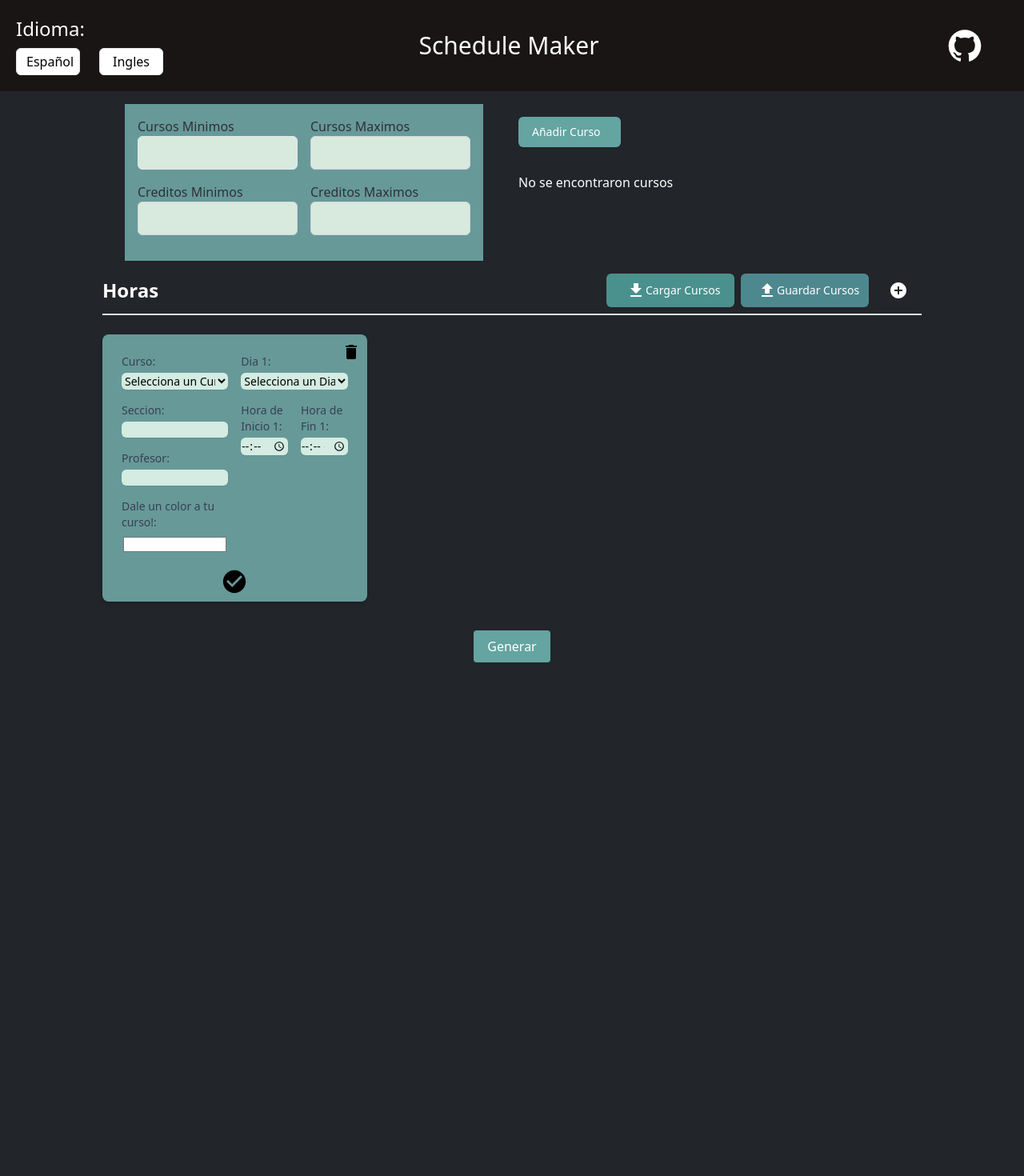
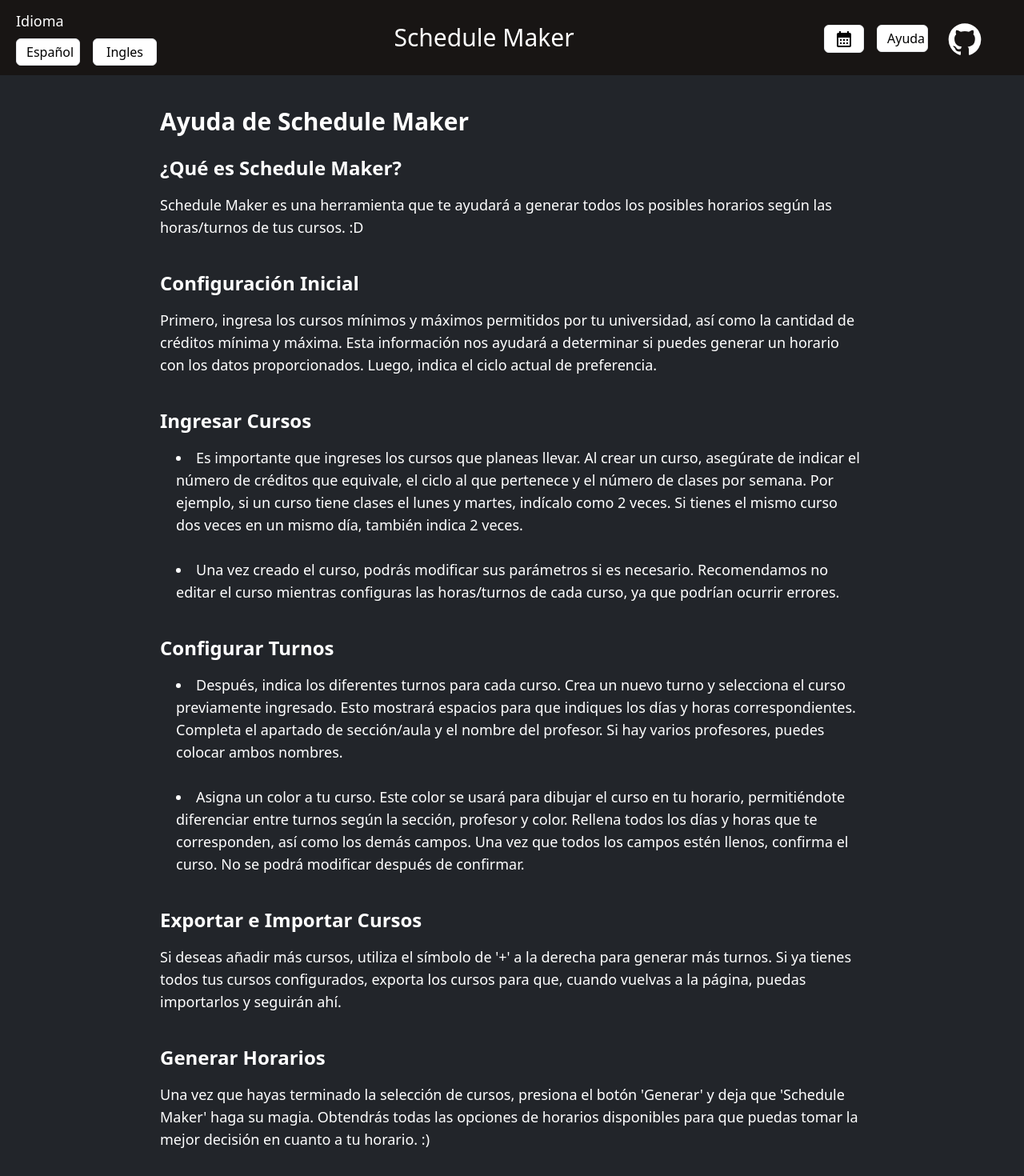
Before and after one commit to joaquinsalinas06/Schedule-Maker, a React (Vite) app: page /help in a window 1280 px wide. Shown: the top 1470 px of the page at 80% size. Before the commit the page ends 848 px from the top, so only its background shows below. Built offline with nearby package versions, Linux system fonts and the light colour scheme.

Commit message:
Añadido de pages

```diff
--- a/package.json
+++ b/package.json
@@ -17,7 +17,9 @@
     "i18next": "^23.12.2",
     "react": "^18.3.1",
     "react-dom": "^18.3.1",
-    "react-i18next": "^15.0.0"
+    "react-i18next": "^15.0.0",
+    "react-router": "^6.25.1",
+    "react-router-dom": "^6.25.1"
   },
   "devDependencies": {
     "@types/react": "^18.3.3",
--- a/src/App.jsx
+++ b/src/App.jsx
@@ -1,28 +1,33 @@
 import React, { useContext } from "react";
-import { CourseList } from "./components/Courses/CourseList";
-import { SemesterForm } from "./components/SemesterForm";
 import { CourseContext } from "./contexts/CourseContext";
-import { ScheduleComponent } from "./components/Schedule";
-import { CourseOptions } from "./components/Courses/CourseOptions";
-import { useTranslation } from 'react-i18next';
+import { MainPage } from "./Pages/MainPage";
+import { useTranslation } from "react-i18next";
+import {
+  BrowserRouter as Router,
+  Routes,
+  Route,
+  Navigate,
+} from "react-router-dom";
 import { Header } from "./components/Header";
+import { Help } from "./Pages/Help";
+import { Footer } from "./components/Footer";
 
 function App() {
   const { courses } = useContext(CourseContext);
 
   const { t, i18n } = useTranslation();
 
-
-
   return (
     <>
-      <Header />
-      <div className="grid grid-cols-1 md:grid-cols-2 gap-4 py-4 w-4/5 mx-auto">
-        <SemesterForm />
-        <CourseList />
-      </div>
-      <CourseOptions />
-      <ScheduleComponent />
+      <Router>
+        <Header />
+        <Routes>
+          <Route path="/" element={<MainPage />} />
+          <Route path="/help" element={<Help />} />
+          <Route path="*" element={<Navigate to="/" />} />
+        </Routes>
+        <Footer />
+      </Router>
     </>
   );
 }
--- /dev/null
+++ b/src/Pages/Help.jsx
@@ -0,0 +1,50 @@
+import React from 'react';
+import { useTranslation } from 'react-i18next';
+
+export const Help = () => {
+  const { t } = useTranslation();
+
+  return (
+    <div className="p-10 text-white w-3/4 mx-auto">
+      <h1 className="text-3xl font-bold mb-6">{t('helpTitle')}</h1>
+
+      <section className="mb-10">
+        <h2 className="text-2xl font-semibold mb-4">{t('helpIntroTitle')}</h2>
+        <p className="text-lg">{t('helpIntroContent')} :D</p>
+      </section>
+
+      <section className="mb-10">
+        <h2 className="text-2xl font-semibold mb-4">{t('helpInitialSetupTitle')}</h2>
+        <p className="text-lg">{t('helpInitialSetupContent')}</p>
+      </section>
+
+      <section className="mb-10">
+        <h2 className="text-2xl font-semibold mb-4">{t('helpCourseInputTitle')}</h2>
+        <ul className="list-disc list-inside text-lg ml-5">
+          <li>{t('helpCourseInputContent1')}</li>
+          <br/>
+          <li>{t('helpCourseInputContent2')}</li>
+        </ul>
+      </section>
+
+      <section className="mb-10">
+        <h2 className="text-2xl font-semibold mb-4">{t('helpShiftSetupTitle')}</h2>
+        <ul className="list-disc list-inside text-lg ml-5">
+          <li>{t('helpShiftSetupContent1')}</li>
+          <br/>
+          <li>{t('helpShiftSetupContent2')}</li>
+        </ul>
+      </section>
+
+      <section className="mb-10">
+        <h2 className="text-2xl font-semibold mb-4">{t('helpExportImportTitle')}</h2>
+        <p className="text-lg">{t('helpExportImportContent')}</p>
+      </section>
+
+      <section>
+        <h2 className="text-2xl font-semibold mb-4">{t('helpGenerateScheduleTitle')}</h2>
+        <p className="text-lg">{t('helpGenerateScheduleContent')} :)</p>
+      </section>
+    </div>
+  );
+};
--- /dev/null
+++ b/src/Pages/MainPage.jsx
@@ -0,0 +1,20 @@
+import React from "react";
+import { CourseList } from "../components/Courses/CourseList";
+import { SemesterForm } from "../components/SemesterForm";
+import { ScheduleComponent } from "../components/Schedule";
+import { CourseOptions } from "../components/Courses/CourseOptions";
+
+
+export const MainPage = () => {
+  return (
+    <>
+
+      <div className="grid grid-cols-1 md:grid-cols-2 gap-4 py-4 w-4/5 mx-auto">
+        <SemesterForm />
+        <CourseList />
+      </div>
+      <CourseOptions />
+      <ScheduleComponent />
+    </>
+  );
+};
--- /dev/null
+++ b/src/components/Footer.jsx
@@ -0,0 +1,14 @@
+import React from "react";
+import { GitHub } from "@mui/icons-material";
+
+export const Footer = () => {
+  return (
+    <footer className="bg-bgHeader px-5 py-1">
+      <div className="flex justify-between items-center">
+        <div className="text-white text-center flex-grow">
+          <p> Schedule Maker </p>
+        </div>
+      </div>
+    </footer>
+  );
+};
--- a/src/components/Header.jsx
+++ b/src/components/Header.jsx
@@ -1,31 +1,42 @@
 import React from "react";
 import { useTranslation } from "react-i18next";
 import { GitHub } from "@mui/icons-material";
+import { useNavigate } from "react-router";
+import { CalendarMonth } from "@mui/icons-material";
 
 export const Header = () => {
+  const navigate = useNavigate();
   const { t, i18n } = useTranslation();
 
   const changeLanguage = (lng) => {
     i18n.changeLanguage(lng);
   };
 
+  const MainPage = () => {
+    navigate("/");
+  };
+
+  const Help = () => {
+    navigate("/help");
+  };
+
   return (
-    <header className="bg-bgHeader px-5 py-5">
+    <header className="bg-bgHeader px-5 py-3">
       <div className="flex justify-between items-center">
         <div>
           <div>
-            <p className="text-white text-2xl mb-2 "> {t("language")}: </p>
+            <p className="text-white text-lg mb-2 "> {t("language")} </p>
           </div>
           <div className="flex">
             <button
               onClick={() => changeLanguage("es")}
-              className="border bg-white rounded-md px-3 py-1 hover:bg-slate-200 mr-3 w-20"
+              className="border bg-white rounded-md px-3 py-1 hover:bg-slate-200 mr-2 w-20"
             >
               {t("es")}
             </button>
             <button
               onClick={() => changeLanguage("en")}
-              className="border bg-white rounded-md px-3 py-1 hover:bg-slate-200 mx-3 w-20"
+              className="border bg-white rounded-md px-3 py-1 hover:bg-slate-200 mx-2 w-20"
             >
               {t("en")}
             </button>
@@ -33,10 +44,26 @@ export const Header = () => {
         </div>
 
         <div className="text-white text-center flex-grow text-3xl">
-          Schedule Maker
+          <a onClick={MainPage} className="cursor-pointer">
+            Schedule Maker
+          </a>
         </div>
 
-        <div className="text-white ml-32 mr-8">
+        <div className="text-white ml-6 mr-8">
+          <a onClick={MainPage}>
+            <button className="border bg-white rounded-md px-3 py-1 hover:bg-slate-200 text-black mr-4 mt-2 ">
+              <CalendarMonth />
+            </button>
+          </a>
+          <a>
+            <button
+              onClick={Help}
+              className="border bg-white rounded-md px-3 py-1 hover:bg-slate-200 text-black mr-6 mt-2 w-16 "
+            >
+              {t("help")}
+            </button>
+          </a>
+
           <a
             href="https://github.com/joaquinsalinas06/Scheduler-Maker"
             target="_blank"
--- a/src/i18n.js
+++ b/src/i18n.js
@@ -1,4 +1,3 @@
-import { Language, Schedule } from "@mui/icons-material";
 import i18n from "i18next";
 import { initReactI18next } from "react-i18next";
 
@@ -56,6 +55,23 @@ const resources = {
       en: "Ingles",
       //header
       language: "Idioma",
+      help: "Ayuda",
+      // help page
+      helpTitle: "Ayuda de Schedule Maker",
+      helpIntroTitle: "¿Qué es Schedule Maker?",
+      helpIntroContent: "Schedule Maker es una herramienta que te ayudará a generar todos los posibles horarios según las horas/turnos de tus cursos.",
+      helpInitialSetupTitle: "Configuración Inicial",
+      helpInitialSetupContent: "Primero, ingresa los cursos mínimos y máximos permitidos por tu universidad, así como la cantidad de créditos mínima y máxima. Esta información nos ayudará a determinar si puedes generar un horario con los datos proporcionados. Luego, indica el ciclo actual de preferencia.",
+      helpCourseInputTitle: "Ingresar Cursos",
+      helpCourseInputContent1: "Es importante que ingreses los cursos que planeas llevar. Al crear un curso, asegúrate de indicar el número de créditos que equivale, el ciclo al que pertenece y el número de clases por semana. Por ejemplo, si un curso tiene clases el lunes y martes, indícalo como 2 veces. Si tienes el mismo curso dos veces en un mismo día, también indica 2 veces.",
+      helpCourseInputContent2: "Una vez creado el curso, podrás modificar sus parámetros si es necesario. Recomendamos no editar el curso mientras configuras las horas/turnos de cada curso, ya que podrían ocurrir errores.",
+      helpShiftSetupTitle: "Configurar Turnos",
+      helpShiftSetupContent1: "Después, indica los diferentes turnos para cada curso. Crea un nuevo turno y selecciona el curso previamente ingresado. Esto mostrará espacios para que indiques los días y horas correspondientes. Completa el apartado de sección/aula y el nombre del profesor. Si hay varios profesores, puedes colocar ambos nombres.",
+      helpShiftSetupContent2: "Asigna un color a tu curso. Este color se usará para dibujar el curso en tu horario, permitiéndote diferenciar entre turnos según la sección, profesor y color. Rellena todos los días y horas que te corresponden, así como los demás campos. Una vez que todos los campos estén llenos, confirma el curso. No se podrá modificar después de confirmar.",
+      helpExportImportTitle: "Exportar e Importar Cursos",
+      helpExportImportContent: "Si deseas añadir más cursos, utiliza el símbolo de '+' a la derecha para generar más turnos. Si ya tienes todos tus cursos configurados, exporta los cursos para que, cuando vuelvas a la página, puedas importarlos y seguirán ahí.",
+      helpGenerateScheduleTitle: "Generar Horarios",
+      helpGenerateScheduleContent: "Una vez que hayas terminado la selección de cursos, presiona el botón 'Generar' y deja que 'Schedule Maker' haga su magia. Obtendrás todas las opciones de horarios disponibles para que puedas tomar la mejor decisión en cuanto a tu horario."
     },
   },
   en: {
@@ -111,6 +127,23 @@ const resources = {
       en: "English",
       //header
       language: "Language",
+      help: "Help",
+      // help page
+      helpTitle: "Schedule Maker Help",
+      helpIntroTitle: "What is Schedule Maker?",
+      helpIntroContent: "Schedule Maker is a tool that will help you generate all possible schedules according to your course hours/shifts.",
+      helpInitialSetupTitle: "Initial Setup",
+      helpInitialSetupContent: "First, enter the minimum and maximum courses allowed by your university, as well as the minimum and maximum credits. This information will help us determine if you can generate a schedule with the provided data. Then, indicate the current preferred cycle.",
+      helpCourseInputTitle: "Enter Courses",
+      helpCourseInputContent1: "It is important that you enter the courses you plan to take. When creating a course, be sure to indicate the number of credits it equals, the cycle it belongs to, and the number of classes per week. For example, if a course has classes on Monday and Tuesday, indicate it as 2 times. If you have the same course twice in one day, also indicate 2 times.",
+      helpCourseInputContent2: "Once the course is created, you can modify its parameters if necessary. We recommend not editing the course while setting the hours/shifts of each course, as errors may occur.",
+      helpShiftSetupTitle: "Set Up Shifts",
+      helpShiftSetupContent1: "Next, indicate the different shifts for each course. Create a new shift and select the previously entered course. This will show spaces for you to indicate the corresponding days and hours. Fill in the section/classroom and the professor's name. If there are several professors, you can place both names.",
+      helpShiftSetupContent2: "Assign a color to your course. This color will be used to draw the course in your schedule, allowing you to differentiate between shifts by section, professor, and color. Fill in all the days and hours that correspond to you, as well as the other fields. Once all the fields are filled, confirm the course. It cannot be modified after confirmation.",
+      helpExportImportTitle: "Export and Import Courses",
+      helpExportImportContent: "If you want to add more courses, use the '+' symbol on the right to generate more shifts. If you already have all your courses configured, export the courses so that when you return to the page, you can import them and they will still be there.",
+      helpGenerateScheduleTitle: "Generate Schedules",
+      helpGenerateScheduleContent: "Once you have finished selecting courses, press the 'Generate' button and let 'Schedule Maker' work its magic. You will get all the available schedule options so you can make the best decision about your schedule."
     },
   },
 };
```
Also changed, not shown: src/index.css (+9 -0 lines), 1 other file (tests, documents, lock files or other folders).
